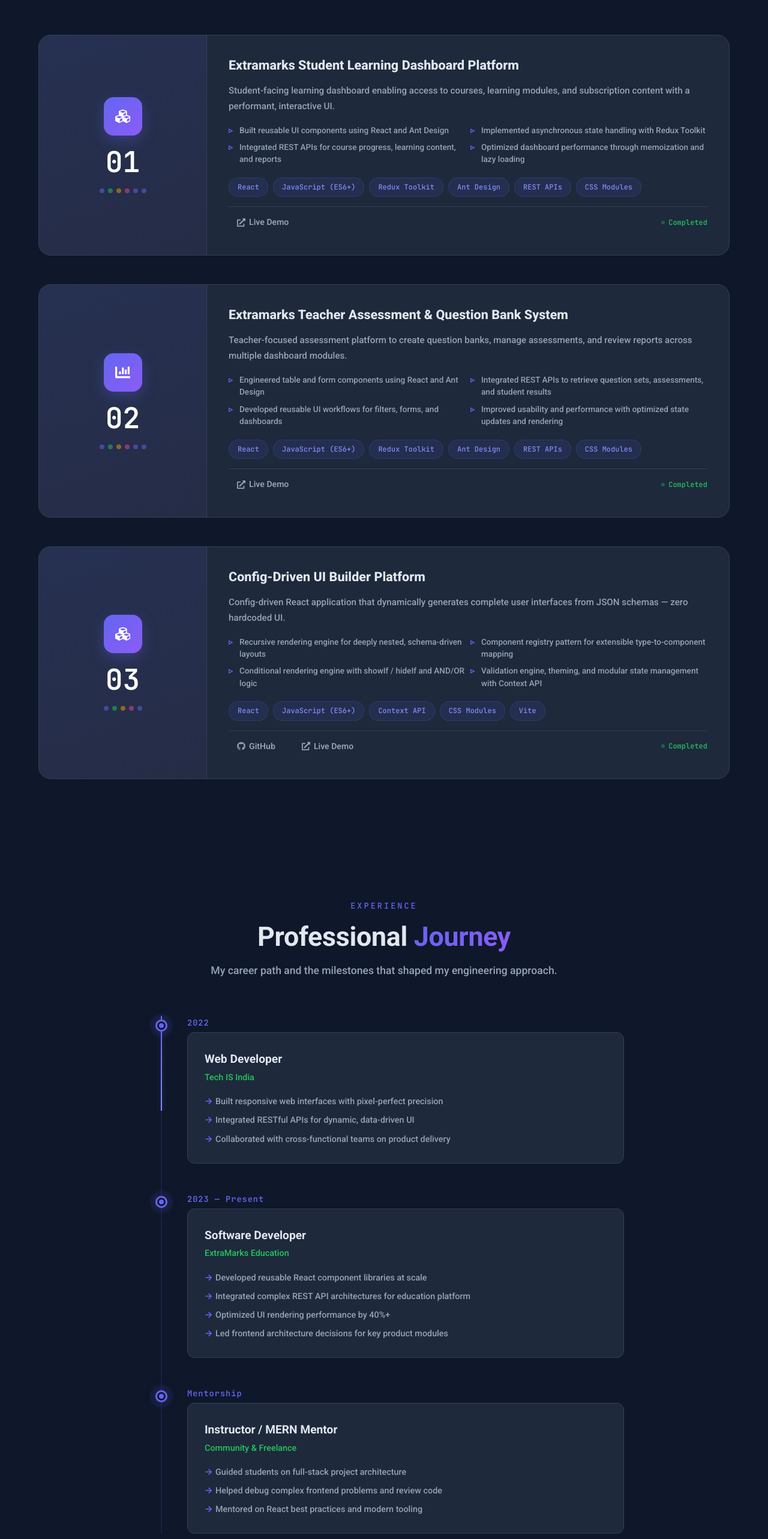
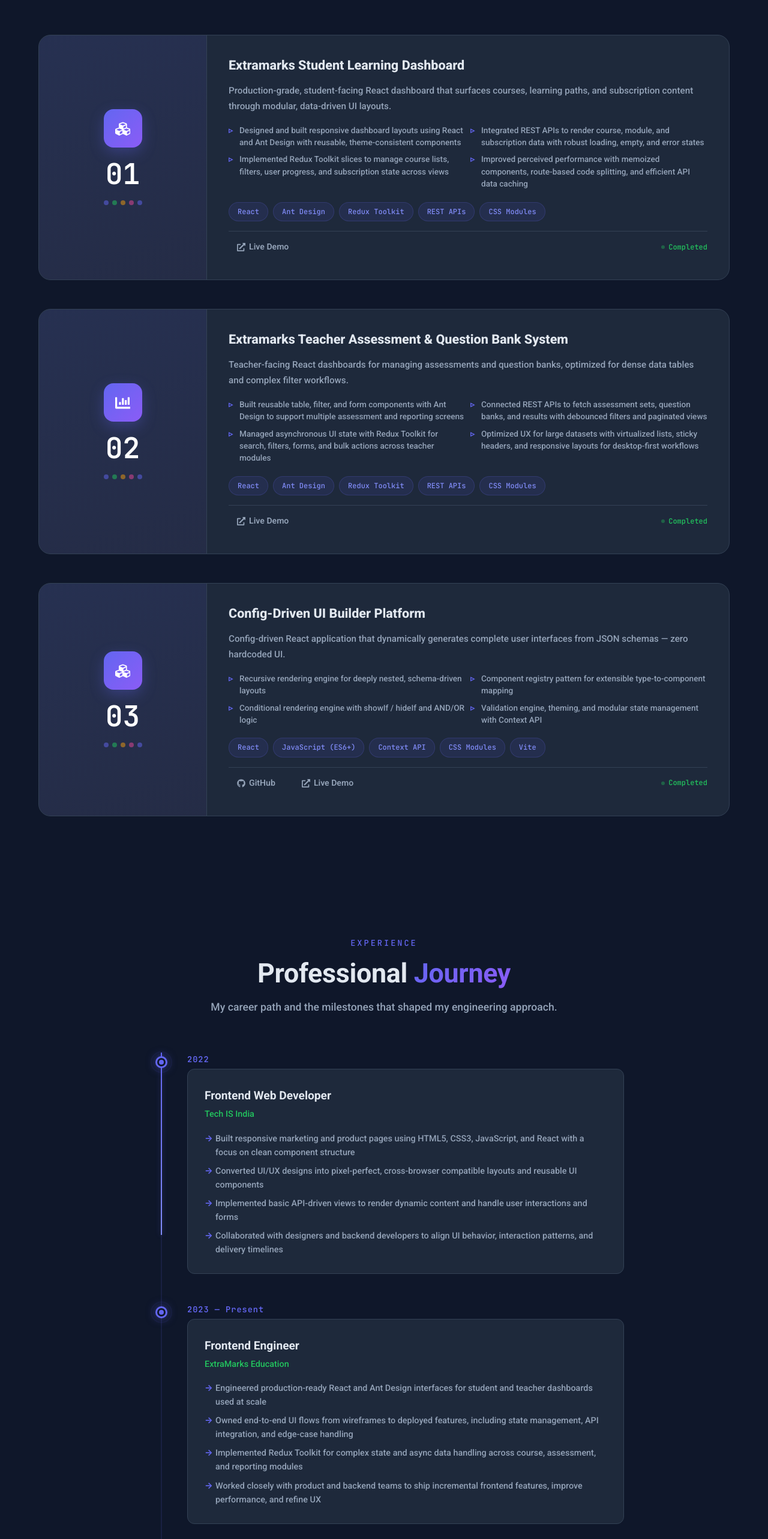
Before and after one commit to webcodeshubham/portfolio_shubham_shrivastava, a React (Vite) app: page / in a window 1280 px wide. Shown: the part 2020-4586 px from the top of the page at 60% size. Built offline with nearby package versions, Linux system fonts and the light colour scheme.

Commit message:
Frontend Engineer CV Updated

```diff
--- a/src/data/projectsData.js
+++ b/src/data/projectsData.js
@@ -1,17 +1,17 @@
 export const projects = [
   {
     id: 1,
-    title: 'Extramarks Student Learning Dashboard Platform',
+    title: 'Extramarks Student Learning Dashboard',
     description:
-      'Student-facing learning dashboard enabling access to courses, learning modules, and subscription content with a performant, interactive UI.',
+      'Production-grade, student-facing React dashboard that surfaces courses, learning paths, and subscription content through modular, data-driven UI layouts.',
     features: [
-      'Built reusable UI components using React and Ant Design',
-      'Implemented asynchronous state handling with Redux Toolkit',
-      'Integrated REST APIs for course progress, learning content, and reports',
-      'Optimized dashboard performance through memoization and lazy loading',
+      'Designed and built responsive dashboard layouts using React and Ant Design with reusable, theme-consistent components',
+      'Integrated REST APIs to render course, module, and subscription data with robust loading, empty, and error states',
+      'Implemented Redux Toolkit slices to manage course lists, filters, user progress, and subscription state across views',
+      'Improved perceived performance with memoized components, route-based code splitting, and efficient API data caching',
     ],
-    tech: ['React', 'JavaScript (ES6+)', 'Redux Toolkit', 'Ant Design', 'REST APIs', 'CSS Modules'],
-    github: null,
+    tech: ['React', 'Ant Design', 'Redux Toolkit', 'REST APIs', 'CSS Modules'],
+    github: '',
     live: 'https://www.extramarks.com/',
     image: null,
   },
@@ -19,15 +19,15 @@
     id: 2,
     title: 'Extramarks Teacher Assessment & Question Bank System',
     description:
-      'Teacher-focused assessment platform to create question banks, manage assessments, and review reports across multiple dashboard modules.',
+      'Teacher-facing React dashboards for managing assessments and question banks, optimized for dense data tables and complex filter workflows.',
     features: [
-      'Engineered table and form components using React and Ant Design',
-      'Integrated REST APIs to retrieve question sets, assessments, and student results',
-      'Developed reusable UI workflows for filters, forms, and dashboards',
-      'Improved usability and performance with optimized state updates and rendering',
+      'Built reusable table, filter, and form components with Ant Design to support multiple assessment and reporting screens',
+      'Connected REST APIs to fetch assessment sets, question banks, and results with debounced filters and paginated views',
+      'Managed asynchronous UI state with Redux Toolkit for search, filters, forms, and bulk actions across teacher modules',
+      'Optimized UX for large datasets with virtualized lists, sticky headers, and responsive layouts for desktop-first workflows',
     ],
-    tech: ['React', 'JavaScript (ES6+)', 'Redux Toolkit', 'Ant Design', 'REST APIs', 'CSS Modules'],
-    github: null,
+    tech: ['React', 'Ant Design', 'Redux Toolkit', 'REST APIs', 'CSS Modules'],
+    github: '',
     live: 'https://www.extramarks.com/',
     image: null,
   },
@@ -52,33 +52,34 @@
 export const timelineData = [
   {
     year: '2022',
-    role: 'Web Developer',
+    role: 'Frontend Web Developer',
     company: 'Tech IS India',
     points: [
-      'Built responsive web interfaces with pixel-perfect precision',
-      'Integrated RESTful APIs for dynamic, data-driven UI',
-      'Collaborated with cross-functional teams on product delivery',
+      'Built responsive marketing and product pages using HTML5, CSS3, JavaScript, and React with a focus on clean component structure',
+      'Converted UI/UX designs into pixel-perfect, cross-browser compatible layouts and reusable UI components',
+      'Implemented basic API-driven views to render dynamic content and handle user interactions and forms',
+      'Collaborated with designers and backend developers to align UI behavior, interaction patterns, and delivery timelines',
     ],
   },
   {
     year: '2023 — Present',
-    role: 'Software Developer',
+    role: 'Frontend Engineer',
     company: 'ExtraMarks Education',
     points: [
-      'Developed reusable React component libraries at scale',
-      'Integrated complex REST API architectures for education platform',
-      'Optimized UI rendering performance by 40%+',
-      'Led frontend architecture decisions for key product modules',
+      'Engineered production-ready React and Ant Design interfaces for student and teacher dashboards used at scale',
+      'Owned end-to-end UI flows from wireframes to deployed features, including state management, API integration, and edge-case handling',
+      'Implemented Redux Toolkit for complex state and async data handling across course, assessment, and reporting modules',
+      'Worked closely with product and backend teams to ship incremental frontend features, improve performance, and refine UX',
     ],
   },
   {
     year: 'Mentorship',
-    role: 'Instructor / MERN Mentor',
+    role: 'Frontend / MERN Mentor',
     company: 'Community & Freelance',
     points: [
-      'Guided students on full-stack project architecture',
-      'Helped debug complex frontend problems and review code',
-      'Mentored on React best practices and modern tooling',
+      'Mentored students on how to structure React applications, break down UIs into reusable components, and manage state effectively',
+      'Reviewed frontend code, helped debug complex rendering and state issues, and guided improvements in code quality',
+      'Introduced mentees to modern tooling (Vite, Git, Postman) and best practices for building portfolio-ready frontend projects',
     ],
   },
 ];
```
